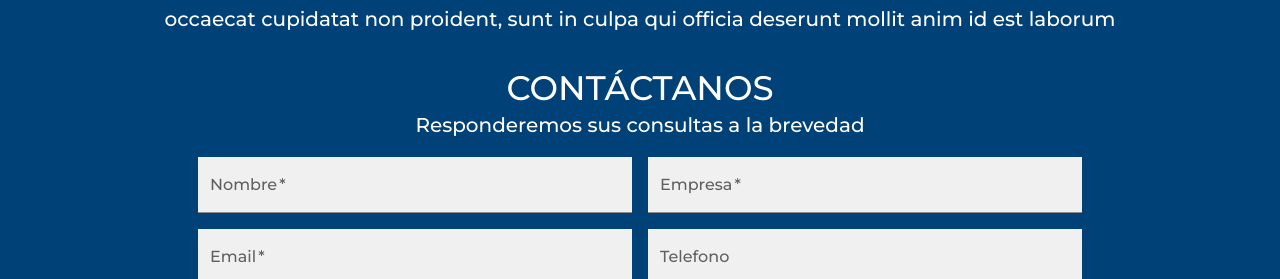
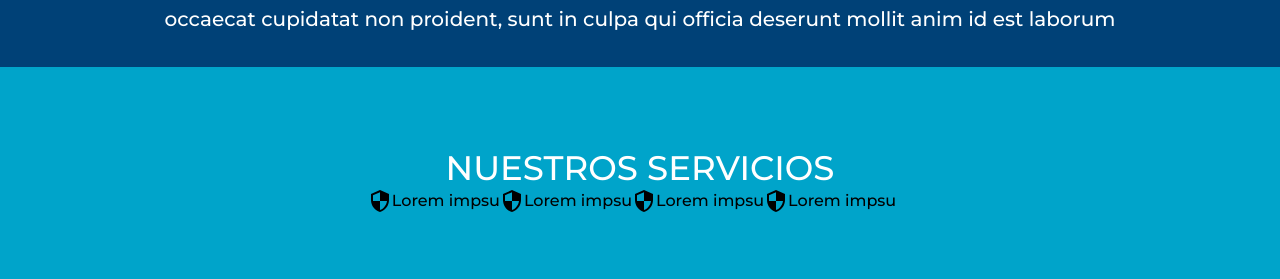
Before and after one commit to jyturrieta/codewave-www, a React (Create React App) app: page / in a window 1280 px wide. Shown: the part 521-800 px from the top of the page. Built offline with nearby package versions, Linux system fonts and the light colour scheme.

Commit message:
creacion servicios

```diff
--- a/src/App.js
+++ b/src/App.js
@@ -3,8 +3,9 @@ import { Box } from "@mui/material";
 import Footer from "./components/Footer";
 import Nosotros from "./components/Nosotros";
 import Header from "./components/Header";
-import ContactForm from "./components/ContactForm.jsx"
+import ContactForm from "./components/ContactForm"
 import SliderCarousel from "./components/SliderCarousel";
+import Servicios from "./components/Servicios"
 
 function App() {
   return (
@@ -13,6 +14,7 @@ function App() {
         <Header/>
         <SliderCarousel/>
         <Nosotros />
+        <Servicios/>
         <ContactForm/>
         <Footer/>
 
--- /dev/null
+++ b/src/components/Servicios.jsx
@@ -0,0 +1,49 @@
+import React from "react";
+import { Box, Grid, Typography } from "@mui/material";
+import SecurityIcon from '@mui/icons-material/Security';
+
+
+const Servicios = () => {
+
+  return (
+    <>
+    <Box id="servicios" p={10} bgcolor="secondary.main">
+        <Box>
+            <Typography variant="h4" align="center" color="white.main">
+                NUESTROS SERVICIOS
+            </Typography>
+        </Box>
+        <Box display="grid" justifyContent="center" mt="1rem" >
+            <Grid sx={{maxWidth:"md"}} container spacing={2} >
+                <Box item xs={12} sm={6} md={6} display="flex" flexDirection="row">
+                    <SecurityIcon/>
+                    <Typography>
+                        Lorem impsu
+                    </Typography>
+                </Box>
+                <Box item xs={12} sm={6} md={6} display="flex" flexDirection="row">
+                    <SecurityIcon />
+                    <Typography>
+                        Lorem impsu
+                    </Typography>
+                </Box>
+                <Box item xs={12} sm={6} md={6} display="flex" flexDirection="row">
+                    <SecurityIcon />
+                    <Typography>
+                        Lorem impsu
+                    </Typography>
+                </Box>
+                <Box item xs={12} sm={6} md={6} display="flex" flexDirection="row">
+                    <SecurityIcon />
+                    <Typography>
+                        Lorem impsu
+                    </Typography>
+                </Box>
+            </Grid>
+        </Box>
+    </Box>
+    </>
+  );
+}
+
+export default Servicios
```
